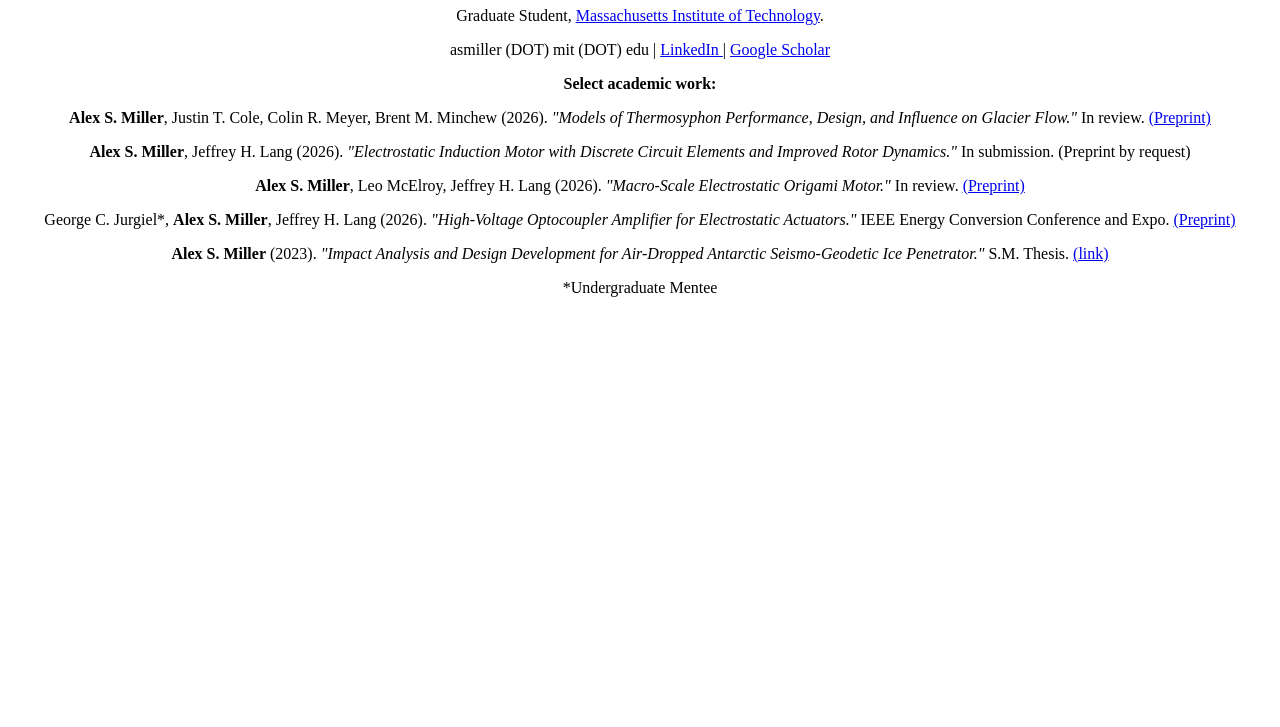
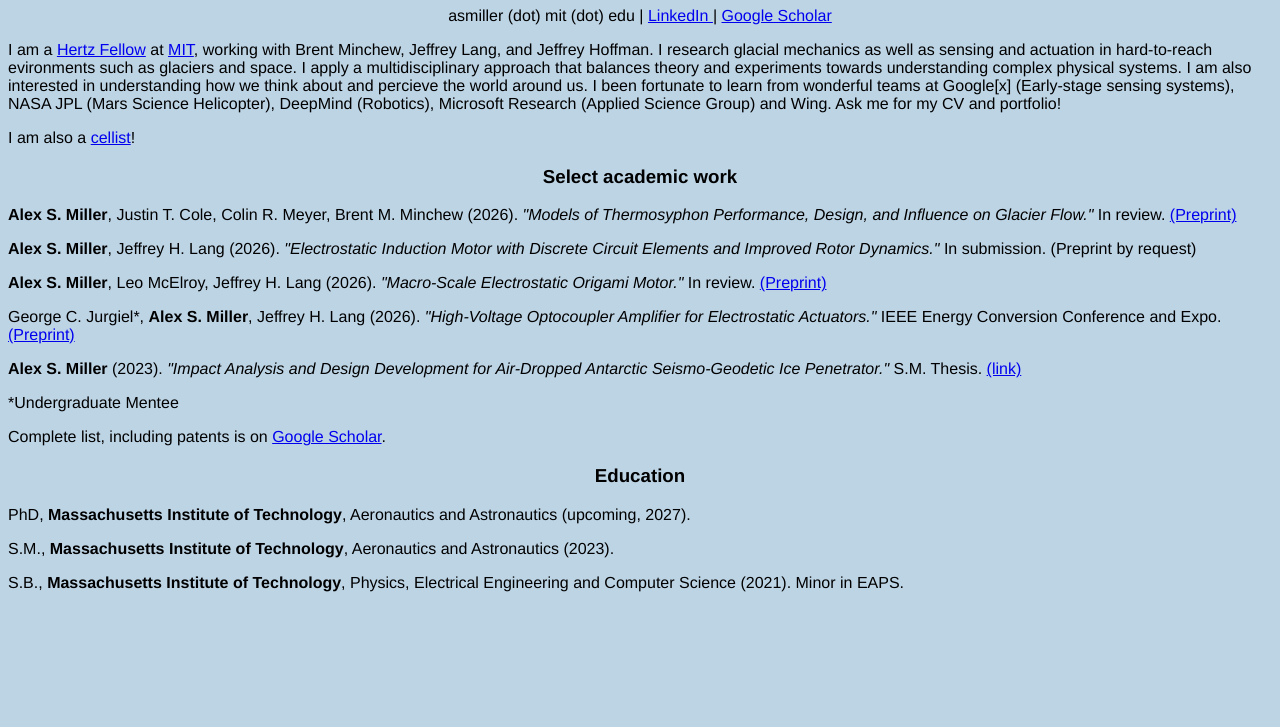
Before and after one commit to alexmi11/alexmi11.github.com, a plain HTML site: page index.html in a window 1280 px wide. Shown: the part 73-800 px from the top of the page. Drawn offline with Linux system fonts and the light colour scheme.

Commit message:
updated blurb

```diff
--- a/index.html
+++ b/index.html
@@ -5,22 +5,33 @@
 
 <style>
 h1 {text-align: center;}
-p {text-align: center;}
-p2 {text-align: center;}
-h2 {text-align: left;}
+p {text-align: left;}
+h2 {text-align: center;}
+h3 {text-align: center;}
+/* Changes the font for the whole page */
+body {font-family: Helvetica, sans-serif;}
+/* Changes the font only for main headings */
+h1 {font-family: Helvetica, sans-serif;}
+body {background-color: #bdd4e5;}
 </style>
-
 </head>
 <body>
 
 <h1>Alex S. Miller</h1>
 
-<p>Graduate Student, <a href=https://mit.edu >Massachusetts Institute of Technology</a>. </p>
+<p style="text-align: center;"> asmiller (dot) mit (dot) edu | <a href="https://www.linkedin.com/in/alexmillermaker/"> LinkedIn </a> | <a href=https://scholar.google.com/citations?user=W_-4hbUAAAAJ&hl=en>Google Scholar</a> </p>
 
-<p> asmiller (DOT) mit (DOT) edu | <a href="https://www.linkedin.com/in/alexmillermaker/"> LinkedIn </a> | <a href="https://scholar.google.com/citations?user=W_-4hbUAAAAJ&hl=en">Google Scholar</a> </p>
+<p style="text-align: left;"> I am a <a href=https://www.hertzfoundation.org/people/alex-miller/>Hertz Fellow</a> at <a href=https://mit.edu >MIT</a>, working with Brent Minchew, Jeffrey Lang, and Jeffrey Hoffman. I research
+    glacial mechanics as well as sensing and actuation in hard-to-reach evironments such as glaciers and space.
+    I apply a multidisciplinary approach that balances theory and experiments towards understanding complex physical systems. I am also interested in understanding how we think about and percieve the world around us.
+    I been fortunate to learn from wonderful teams at Google[x] (Early-stage sensing systems), NASA JPL (Mars Science Helicopter),
+    DeepMind (Robotics), Microsoft Research (Applied Science Group) and Wing.  Ask me for my CV and portfolio!</p>
+
+<p style="text-align: left;">I am also a <a href="cello.html">cellist</a>!</p>
+
 
 <p></p>
-<p><b>Select academic work:</b></p>
+<h3><b>Select academic work</b></h3>
 <p> <b> Alex S. Miller</b>, Justin T. Cole, Colin R. Meyer, Brent M. Minchew (2026). <i>"Models of Thermosyphon Performance, Design, and
 Influence on Glacier Flow."</i> In review. <a href="https://eartharxiv.org/repository/view/14249/"> (Preprint)</a>
 
@@ -33,8 +44,14 @@ Dynamics."</i> In submission. (Preprint by request)
 
 <p> <b> Alex S. Miller</b> (2023). <i>"Impact Analysis and Design Development for Air-Dropped Antarctic Seismo-Geodetic Ice Penetrator."</i> S.M. Thesis. <a href="https://dspace.mit.edu/entities/publication/ed57a656-8b02-48d0-8bd0-531cb5e89359"> (link)</a>
 
+<p>*Undergraduate Mentee</p>
 
-<p>*Undergraduate Mentee</p>
+Complete list, including patents is on <a href=https://scholar.google.com/citations?user=W_-4hbUAAAAJ&hl=en>Google Scholar</a>.
+
+<h3>Education</h3>
+<p> PhD,<b> Massachusetts Institute of Technology</b>, Aeronautics and Astronautics (upcoming, 2027). </p>
+<p> S.M., <b> Massachusetts Institute of Technology</b>, Aeronautics and Astronautics (2023). </p>
+<p> S.B., <b> Massachusetts Institute of Technology</b>, Physics, Electrical Engineering and Computer Science (2021). Minor in EAPS. </p>
 
 </body>
 </html>
```
Also changed, not shown: cello.html (added, +36 -0 lines), 1 other file.
